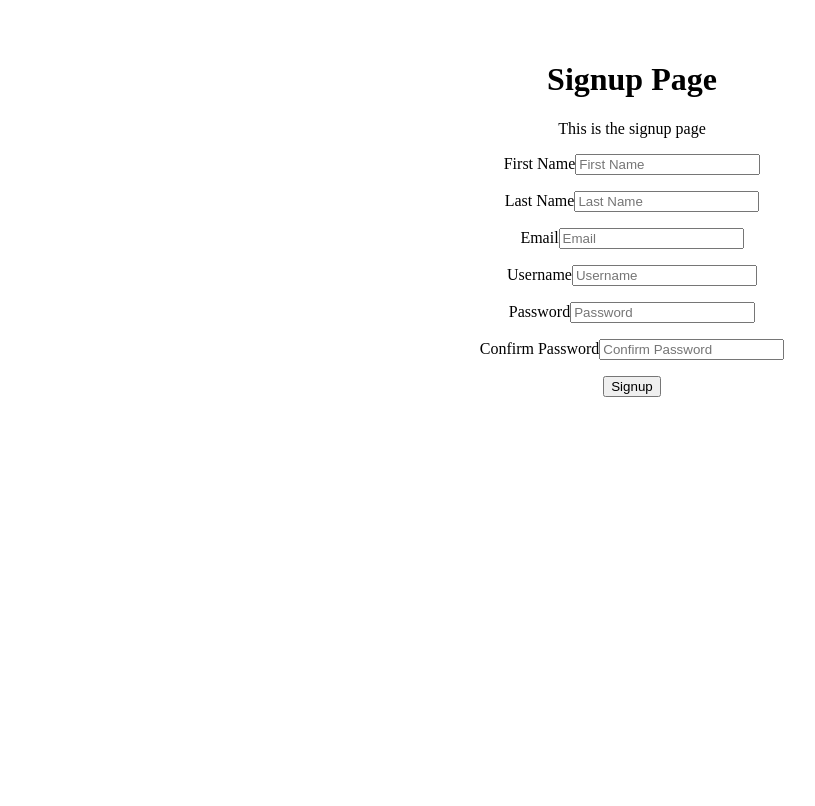
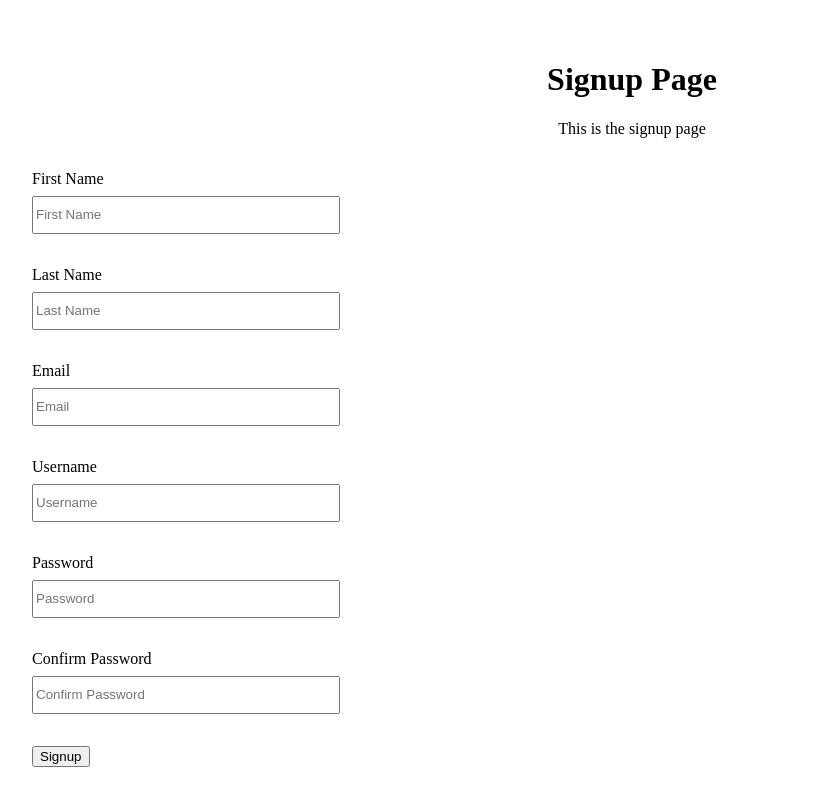
Before and after one commit to Ayoroq/runclub-frontend, a React (Vite) app: page /signup in a window 1280 px wide. Shown: the top 806 px of the page, without its empty margins (8-823 px from the left). Built offline with nearby package versions, Linux system fonts and the light colour scheme.

Commit message:
feat: add styling to Login and Signup components for improved layout and user experience

```diff
--- a/src/pages/Login.jsx
+++ b/src/pages/Login.jsx
@@ -1,3 +1,4 @@
+import styles from './pages.module.css'
 export default function Login() {
   function  handleLoginSubmit(e) {
     e.preventDefault()
@@ -6,9 +7,9 @@ export default function Login() {
     console.log(data)
   }
   return (
-    <main>
+    <main className={styles.main}>
       <h1>Login</h1>
-      <form action="" onSubmit={handleLoginSubmit}>
+      <form action="" onSubmit={handleLoginSubmit} className={styles.form}>
         <p>
           <label htmlFor="username">Username</label>
           <input type="text" name="username" id="username" placeholder="Username" required />
--- a/src/pages/Signup.jsx
+++ b/src/pages/Signup.jsx
@@ -1,3 +1,5 @@
+import styles from './pages.module.css'
+
 export default function Signup() {
     function handleFormSubmit (e) {
         e.preventDefault();
@@ -6,10 +8,10 @@ export default function Signup() {
         console.log(data);
     }
     return (
-        <main>
+        <main className={styles.main}>
             <h1>Signup Page</h1>
             <p>This is the signup page</p>
-            <form action="" onSubmit={handleFormSubmit}>
+            <form action="" onSubmit={handleFormSubmit} className={styles.form}>
                 <p>
                     <label htmlFor="firstName">First Name</label>
                     <input type="text" name="firstName" id="firstName" placeholder="First Name" required />
--- /dev/null
+++ b/src/pages/pages.module.css
@@ -0,0 +1,17 @@
+.form{
+    display: flex;
+    flex-direction: column;
+}
+
+.form p{
+    display: flex;
+    flex-direction: column;
+    align-items: flex-start;
+    gap: 0.5rem;
+}
+
+.form p input{
+    width: 100%;
+    max-width: 300px;
+    min-height: 2rem;
+}
```
